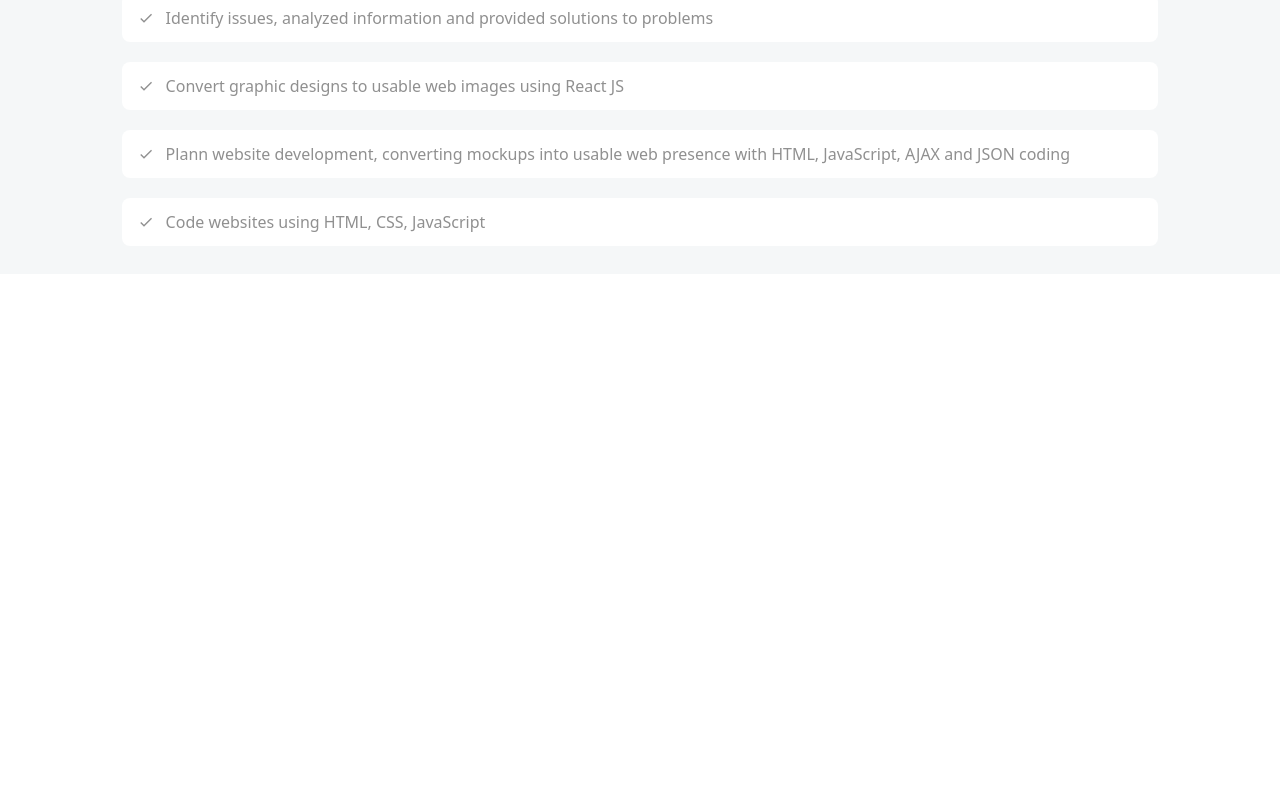
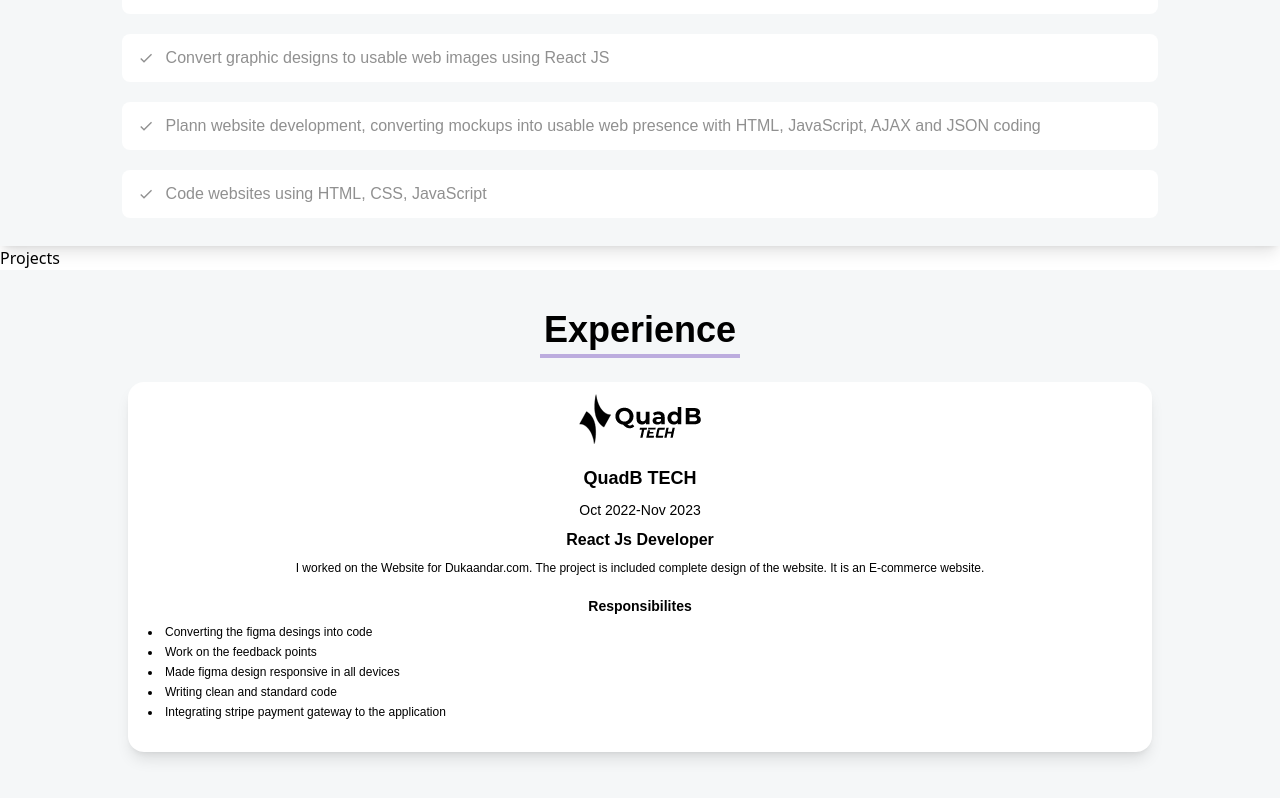
Before and after one commit to Dayaldonadkar/portfolio, a React (Create React App) app: page /projects in a window 1280 px wide. Shown: the part 2552-3350 px from the top of the page. Before the commit the page ends 2826 px from the top, so only its background shows below. Built offline with nearby package versions, Linux system fonts and the light colour scheme.

Commit message:
experience added

```diff
--- a/src/App.js
+++ b/src/App.js
@@ -4,6 +4,8 @@ import Home from "./components/Home";
 import Navbar from "./components/Navbar";
 import About from "./components/About";
 import What from "./components/What";
+import Experience from "./components/Experience";
+import Projects from "./components/Projects";
 
 const App = () => {
   return (
@@ -13,6 +15,8 @@ const App = () => {
         <Home />
         <About />
         <What />
+        <Projects />
+        <Experience />
       </BrowserRouter>
     </div>
   );
--- a/src/components/About.js
+++ b/src/components/About.js
@@ -3,7 +3,7 @@ import animate from "../Assets/animate.png";
 
 const About = () => {
   return (
-    <div className="flex justify-center">
+    <div className="flex justify-center font-montserrat">
       <div className="w-[90%]">
         <div className="my-10 flex justify-center">
           <img className="w-[60%]" src={animate} alt="boy" />
--- /dev/null
+++ b/src/components/Card.js
@@ -0,0 +1,37 @@
+import React from "react";
+import quadb from "../Assets/QBT Logo Black.png";
+
+const Card = () => {
+  return (
+    <div className="bg-white my-8 py-3 w-[80%] font-montserrat shadow-lg rounded-2xl shadow-lg">
+      <div className="flex justify-center">
+        <img src={quadb} alt="" />
+      </div>
+      <div className="">
+        <div className="text-center space-y-2">
+          <h3 className="font-bold text-lg pt-5">QuadB TECH</h3>
+          <p className="text-sm">Oct 2022-Nov 2023</p>
+          <h6 className="font-semibold">React Js Developer</h6>
+          <p className="text-xs px-4">
+            I worked on the Website for Dukaandar.com. The project is included
+            complete design of the website. It is an E-commerce website.
+          </p>
+        </div>
+        <div className="py-5 space-y-2">
+          <h6 className="text-sm text-center font-semibold">Responsibilites</h6>
+          <div className="text-xs">
+            <ul className="list-disc list-inside px-5 space-y-1">
+              <li>Converting the figma desings into code</li>
+              <li>Work on the feedback points</li>
+              <li>Made figma design responsive in all devices</li>
+              <li>Writing clean and standard code</li>
+              <li>Integrating stripe payment gateway to the application</li>
+            </ul>
+          </div>
+        </div>
+      </div>
+    </div>
+  );
+};
+
+export default Card;
--- /dev/null
+++ b/src/components/Experience.js
@@ -0,0 +1,21 @@
+import React from "react";
+import Card from "./Card";
+
+const Experience = () => {
+  return (
+    <div className="flex justify-center font-montserrat  bg-[#F5F7F8] py-10">
+      <div className="w-[100%]">
+        <h1 className="text-4xl font-semibold text-center">
+          <span className="border-b-4 border-[#673AB7]/40 px-1 pb-1">
+            Experience
+          </span>
+        </h1>
+        <div className="flex justify-center">
+          <Card />
+        </div>
+      </div>
+    </div>
+  );
+};
+
+export default Experience;
--- /dev/null
+++ b/src/components/Projects.js
@@ -0,0 +1,7 @@
+import React from "react";
+
+const Projects = () => {
+  return <div>Projects</div>;
+};
+
+export default Projects;
--- a/src/components/What.js
+++ b/src/components/What.js
@@ -12,7 +12,7 @@ const whatdata = [
 
 const What = () => {
   return (
-    <div className="flex justify-center bg-[#F5F7F8] py-2 shadow-2xl">
+    <div className="flex justify-center bg-[#F5F7F8] py-2 shadow-lg font-montserrat">
       <div className="w-[90%]">
         <h1 className="text-4xl font-bold flex justify-center">
           <span className="border-b-4 border-[#673AB7]/40 px-1 pb-1">
```
Also changed, not shown: src/Assets/QBT Logo Black.png (added).
